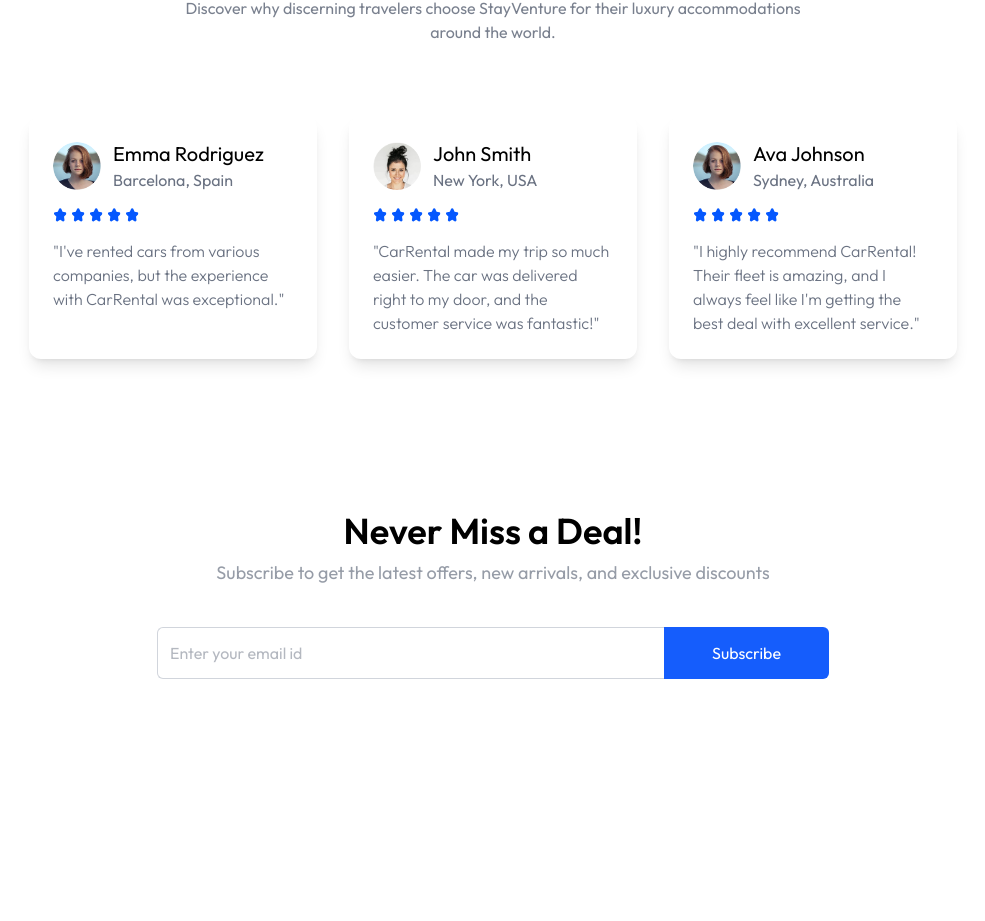
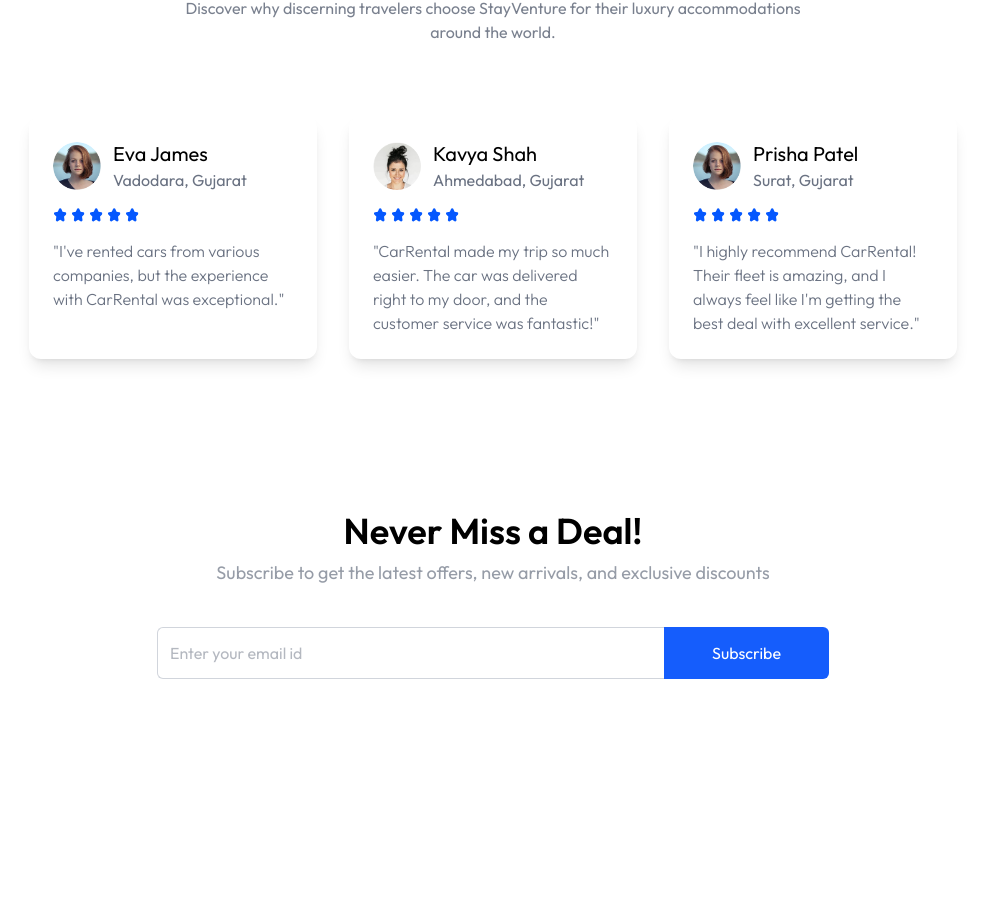
Before and after one commit to ShlokPatel27/Car_Rental, a React (Vite) app in the folder client/: page / in a window 1280 px wide. Shown: the part 1754-2675 px from the top of the page, without its empty margins (147-1132 px from the left). Built offline with nearby package versions, Linux system fonts and the light colour scheme; no server answers.

Commit message:
Normalized Testimonial.jsx file

```diff
--- a/client/src/App.jsx
+++ b/client/src/App.jsx
@@ -34,13 +34,13 @@ const App = () => {
       {!isOwnerPath && <Navbar />}
 
       <Routes>
-        {/* --- User Routes --- */}
+        {/* User Routes */}
         <Route path="/" element={<Home />} />
         <Route path="/car-details/:id" element={<CarDetails />} />
         <Route path="/cars" element={<Cars />} />
         <Route path="/my-bookings" element={<MyBookings />} />
 
-        {/* --- Owner Routes with Nested Layout --- */}
+        {/* Owner Routes with Nested Layout*/}
         {/* The Layout component contains the Owner Navbar and Sidebar */}
         <Route path="/owner" element={<Layout />}>
           <Route index element={<Dashboard />} /> {/* This loads at /owner */}
--- a/client/src/components/Testimonial.jsx
+++ b/client/src/components/Testimonial.jsx
@@ -6,20 +6,20 @@ const Testimonial = () => {
 
     const testimonials = [
         {
-            name: "Emma Rodriguez",
-            location: "Barcelona, Spain",
+            name: "Eva James",
+            location: "Vadodara, Gujarat",
             image: assets.testimonial_image_1,
             testimonial: "I've rented cars from various companies, but the experience with CarRental was exceptional."
         },
         {
-            name: "John Smith",
-            location: "New York, USA",
+            name: "Kavya Shah",
+            location: "Ahmedabad, Gujarat",
             image: assets.testimonial_image_2,
             testimonial: "CarRental made my trip so much easier. The car was delivered right to my door, and the customer service was fantastic!"
         },
         {
-            name: "Ava Johnson",
-            location: "Sydney, Australia",
+            name: "Prisha Patel",
+            location: "Surat, Gujarat",
             image: assets.testimonial_image_1,
             testimonial: "I highly recommend CarRental! Their fleet is amazing, and I always feel like I'm getting the best deal with excellent service."
         }
```
Also changed, not shown: client/src/assets/testimonial_image_3.png (added).
